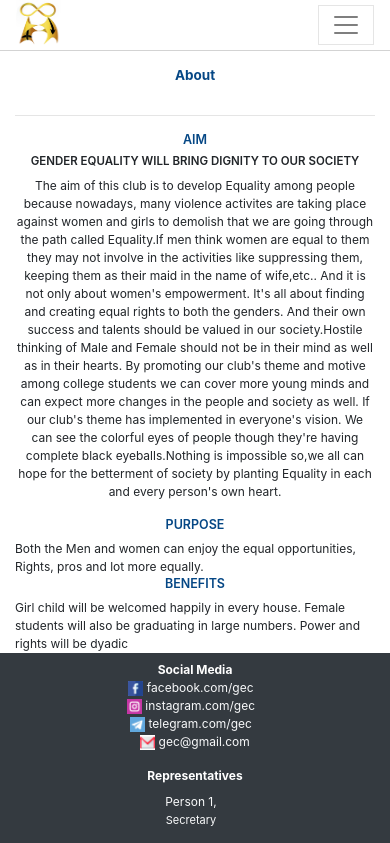
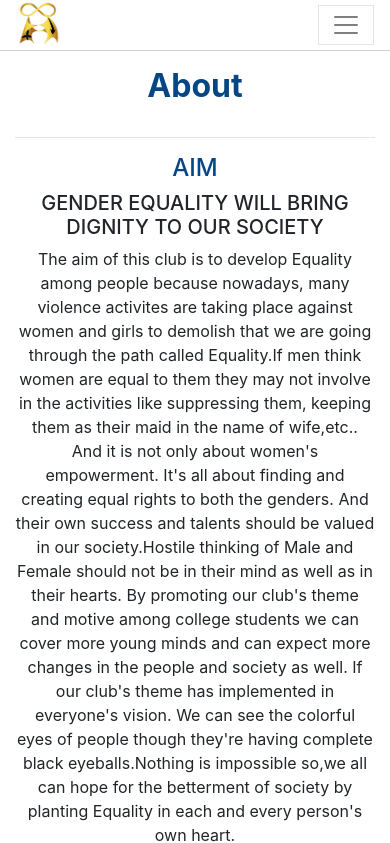
Before and after one commit to Tamilarasu21/gec, a plain HTML site: page about.html in a window 390 px wide. Shown: the top 843 px of the page. Drawn offline with Linux system fonts and the light colour scheme.

Commit message:
initial commit on dec 5

```diff
--- a/css/style.css
+++ b/css/style.css
@@ -8,39 +8,6 @@
 ::-webkit-scrollbar {
   display: none;
 }
-@media (max-width: 768px) {
-    body,
-    p {
-      font-size: 12px;
-    }
-    a {
-      font-size: 12px;
-    }
-    h1 {
-      font-size: 14px;
-      font-weight: 600;
-    }
-    h2 {
-      font-size: 13.5px;
-      font-weight: 600;
-    }
-    h3 {
-      font-size: 13px;
-      font-weight: 600;
-    }
-    h4 {
-      font-size: 12.5px;
-      font-weight: 600;
-    }
-    h5 {
-      font-size: 12px;
-      font-weight: 600;
-    }
-    h5 {
-      font-size: 11.5px;
-      font-weight: 600;
-    }
-  }
 /* validation starts */
 .modal .form-group input:invalid:required
 {
```
